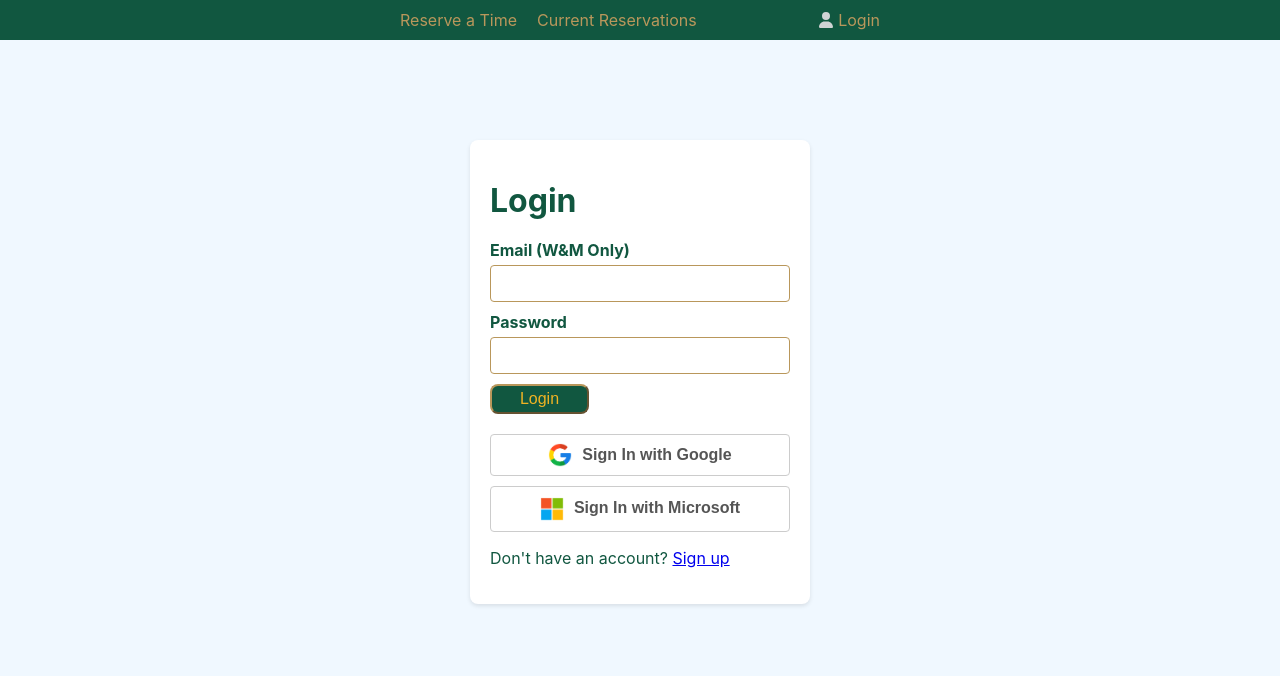
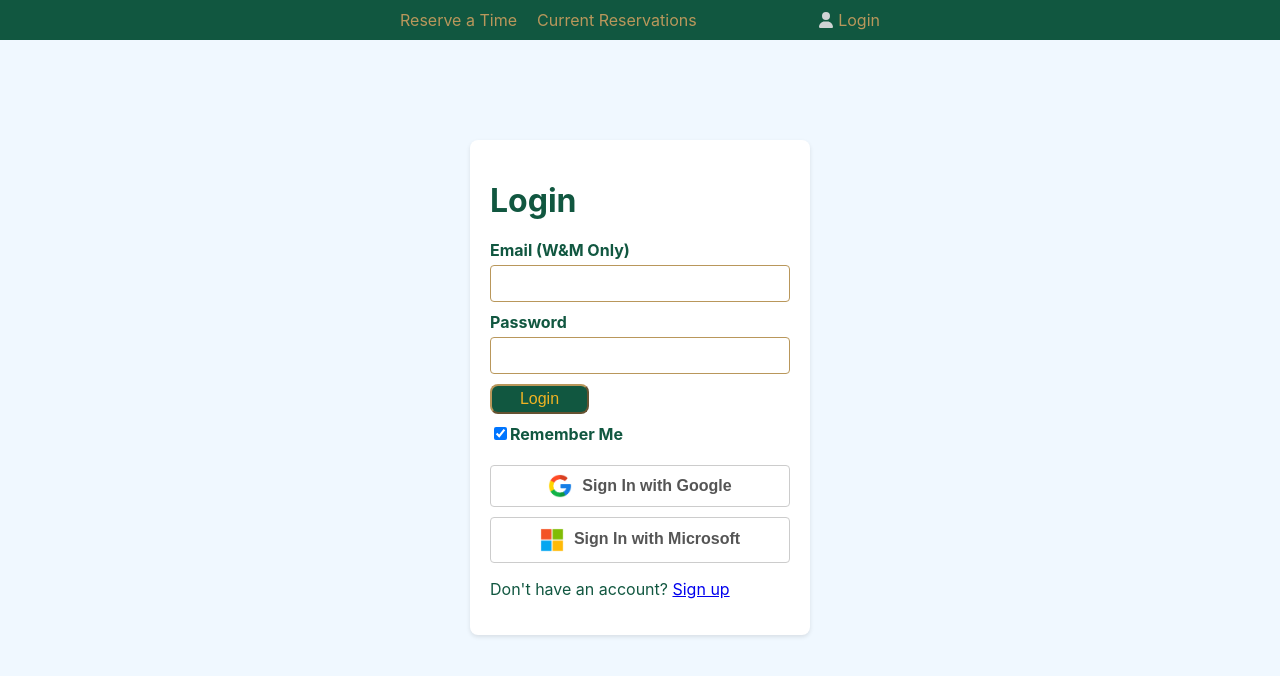
Before and after one commit to jlin42/Landrum-Reservation, a React (Create React App) app: page /login in a window 1280 px wide. Shown: the top 676 px of the page. Built offline with nearby package versions, Linux system fonts and the light colour scheme; no server answers.

Commit message:
Implement remember login feature

```diff
--- a/src/components/LoginUI.js
+++ b/src/components/LoginUI.js
@@ -5,7 +5,8 @@ import { getAuth, signInWithPopup, onAuthStateChanged } from 'firebase/auth';
 import { GoogleAuthProvider, OAuthProvider, signInWithEmailAndPassword } from 'firebase/auth';
 import firebaseConfig from '../config/firebase-config';
 import './css/LoginUI.css';
-import { useUser } from '../context/UserContext'; // Import useUser
+import { useUser } from '../context/UserContext';
+import { setRememberMe, getRememberMe } from '../utils/LocalStorage'; // Import localStorage functions
 
 const app = initializeApp(firebaseConfig);
 
@@ -14,8 +15,8 @@ const auth = getAuth(app);
 const LoginUI = () => {
   const [email, setEmail] = useState('');
   const [password, setPassword] = useState('');
-
   const [errorMessage, setErrorMessage] = useState('');
+  const [rememberMe, setRememberMe] = useState(getRememberMe()); // Initialize from local storage
 
   const { setUser } = useUser(); // Use the user context
 
@@ -38,6 +39,11 @@ const LoginUI = () => {
 
       console.log('Email and password login successful', user);
       setErrorMessage(''); // Clear any previous error message
+
+      // Check if "Remember Me" is checked and set it in local storage
+      if (rememberMe) {
+        setRememberMe(email, password);
+      }
     } catch (error) {
       if (error.code === 'auth/user-not-found' || error.code === 'auth/wrong-password') {
         setErrorMessage('Invalid email or password'); // Set the error message
@@ -49,25 +55,11 @@ const LoginUI = () => {
   };
 
   const handleGoogleSignIn = async () => {
-    const provider = new GoogleAuthProvider();
-    try {
-      const result = await signInWithPopup(auth, provider);
-      const user = result.user; // Get the user object
-
-      console.log('Google login successful', user);
-    } catch (error) {
-      console.error('Google sign-in error:', error.message);
-    }
+    // ...
   };
 
   const handleMicrosoftSignIn = async () => {
-    const provider = new OAuthProvider('microsoft.com'); // Create Microsoft auth provider instance
-    try {
-      await signInWithPopup(auth, provider); // Use signInWithPopup method
-      console.log('Microsoft login successful');
-    } catch (error) {
-      console.error('Microsoft sign-in error:', error.message);
-    }
+    // ...
   };
 
   const handleSubmit = (e) => {
@@ -100,6 +92,16 @@ const LoginUI = () => {
         />
         <button type="submit" className="login">Login</button>
         {errorMessage && <p className="error-message">{errorMessage}</p>}
+        <label>
+          <input
+            type="checkbox"
+            id="rememberMe"
+            name="rememberMe"
+            checked={rememberMe}
+            onChange={() => setRememberMe(!rememberMe)}
+          />
+          Remember Me
+        </label>
         <button
           type="button"
           className="google-button"
--- /dev/null
+++ b/src/utils/LocalStorage.js
@@ -0,0 +1,15 @@
+const REMEMBER_ME_KEY = 'rememberMe';
+
+export const setRememberMe = (email, password) => {
+  const data = { email, password };
+  localStorage.setItem(REMEMBER_ME_KEY, JSON.stringify(data));
+};
+
+export const getRememberMe = () => {
+  const data = localStorage.getItem(REMEMBER_ME_KEY);
+  if (data) {
+    const { email, password } = JSON.parse(data);
+    return { email, password };
+  }
+  return { email: '', password: '', rememberMe: false };
+};
```
